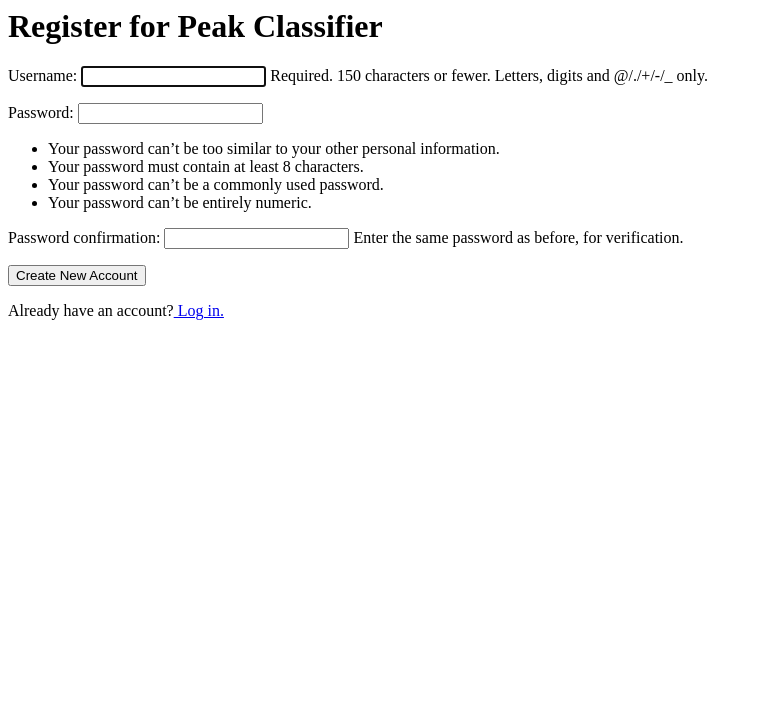
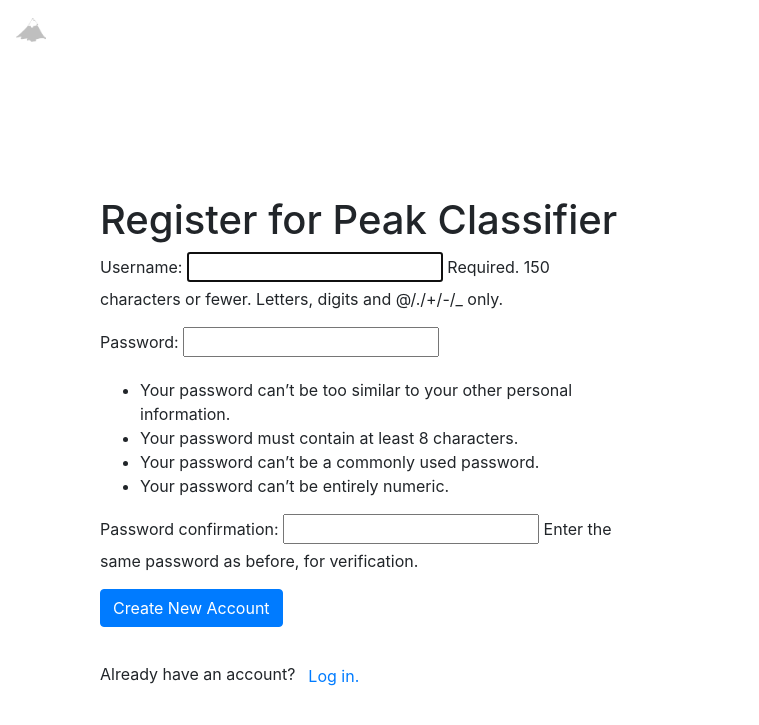
Before and after one commit to maggiecorrell/text_classifier, a Django app: page /register/ in a window 1280 px wide. Shown: the top 725 px of the page, without its empty margins (0-759 px from the left). Run offline with Django 3.2, Linux system fonts and the light colour scheme; some libraries are stand-ins or nearby versions.

Commit message:
functioning login and register

```diff
--- a/classifier/static/css/style.css
+++ b/classifier/static/css/style.css
@@ -10,3 +10,8 @@
 .h1 {
   margin-bottom: 30px;
 }
+
+
+.login_button{
+  padding-top: 30px;
+}
--- a/classifier/templates/base.html
+++ b/classifier/templates/base.html
@@ -20,12 +20,12 @@
         <ul class="nav navbar-nav pull-xs-right">
             {% if user.is_authenticated %}
               <li class="nav-item"><a class="nav-link" href="{% url 'logout' %}">logout</a></li>
-              <li class="nav-item"><a class="nav-link" href="{% url 'profile_detail' user.pk %}">welcome, {{ user.username }}</a></li>
+              <li class="nav-item"><a class="nav-link" href="#">welcome, {{ user.username }}</a></li>
             {% else %}
             <li class="nav-item">
                 <a class="nav-link" href="{% url 'login' %}">log in</a></li>
             <li class="nav-item">
-                <a class="nav-link" href="{% url 'register' %}">sign up<span class="sr-only">(current)</span></a>
+                <a class="nav-link" href="{% url 'register' %}">sign up</a>
             </li>
             {% endif %}
         </ul>
--- a/classifier/templates/registration/register.html
+++ b/classifier/templates/registration/register.html
@@ -1,3 +1,5 @@
+{% extends "base.html" %}
+
 
 <head>
 <title>
@@ -8,12 +10,12 @@
 {% block body %}
 <div class="container">
   <div class="col-md-3"></div>
-    <div class="col-md-6">
+    <div class="col-md-6" id="heading">
       <h1> Register for Peak Classifier </h1>
         <form method=POST>
             {% csrf_token %}
             {{ form.as_p }}
-          <button type='submit' class="btn btn-success">Create New Account</button>
+          <button type='submit' class="btn btn-primary">Create New Account</button>
         </form>
 
       <div class="login_button">
```
Also changed, not shown: classifier/templates/registration/login.html (+6 -2 lines), text_classifier/settings.py (+3 -4 lines).
